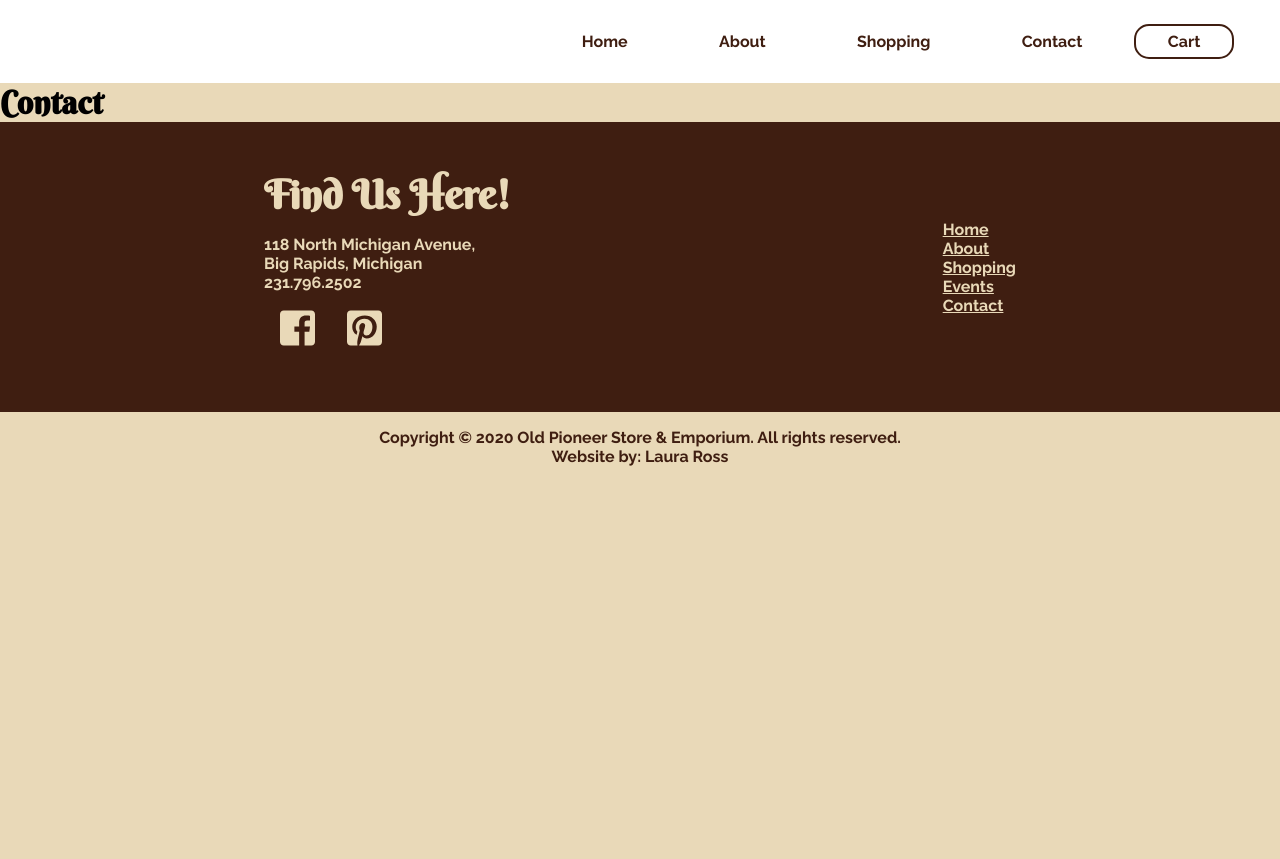
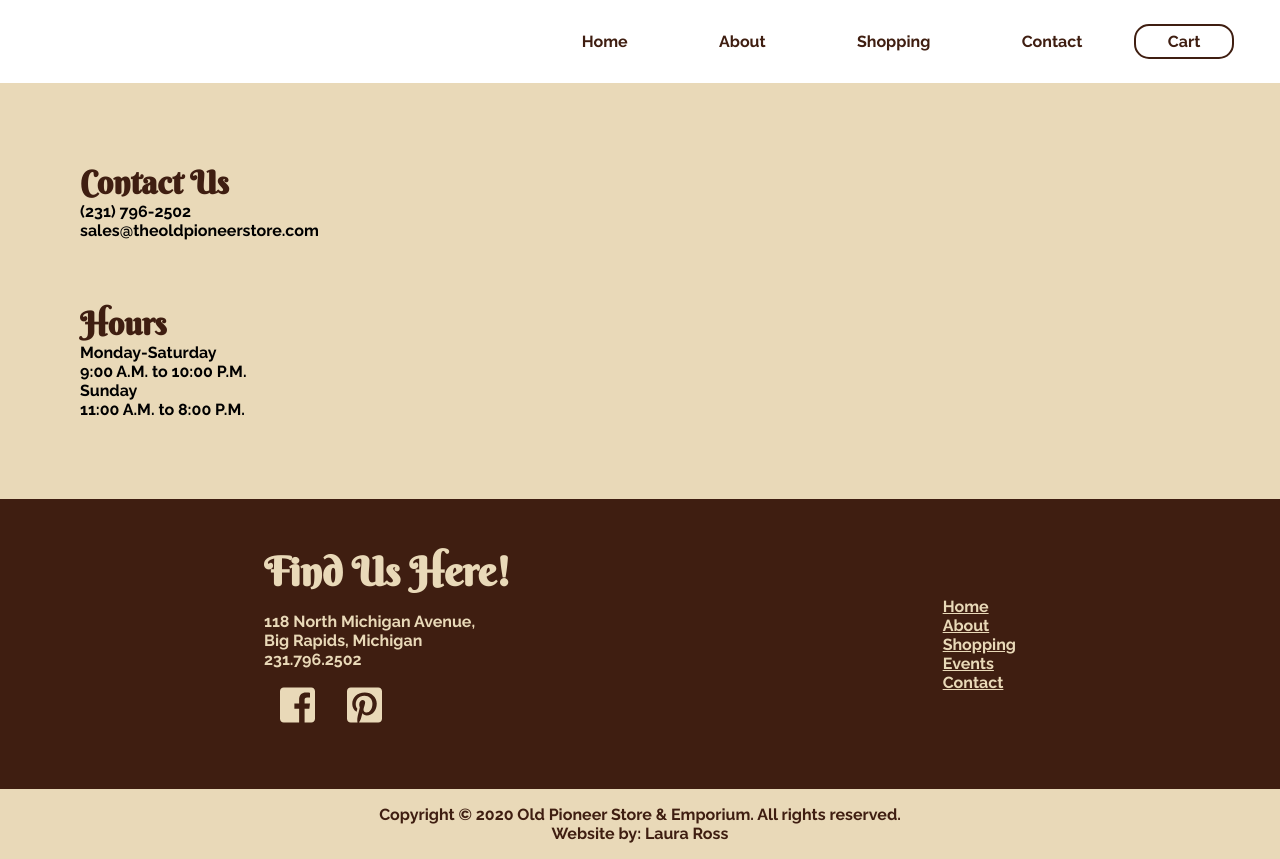
Before and after one commit to LauraE91/Local_Business_Revamp, a React (Create React App) app in the folder client/: page /contact in a window 1280 px wide. Before the commit the page ends 800 px from the top, so only its background shows below. Built offline with nearby package versions, Linux system fonts and the light colour scheme; a web font is replaced by a local one.

Commit message:
Created contact page (minus the map) and events page.

```diff
--- a/client/src/components/Contact.js
+++ b/client/src/components/Contact.js
@@ -1,11 +1,24 @@
 import React from 'react';
 import { Link } from 'react-router-dom';
 import '../App.css';
+import './css/contact-page.css';
 
 function Contact() {
   return (
-    <div className="App">
-      <h1>Contact</h1>
+    <div className="App contact-us-page">
+      <div className="contact-us">
+        <h1>Contact Us</h1>
+        <p>(231) 796-2502</p>
+        <p>sales@theoldpioneerstore.com</p>
+      </div>
+
+      <div className="hours">
+        <h1>Hours</h1>
+        <p>Monday-Saturday</p>
+        <p>9:00 A.M. to 10:00 P.M.</p>
+        <p>Sunday</p>
+        <p>11:00 A.M. to 8:00 P.M.</p>
+      </div>
     </div>
   );
 }
--- a/client/src/components/Events.js
+++ b/client/src/components/Events.js
@@ -1,11 +1,24 @@
 import React from 'react';
 import { Link } from 'react-router-dom';
 import '../App.css';
+import './css/events-page.css';
 
 function Events() {
   return (
-    <div className="App">
+    <div className="App events-page">
       <h1>Events</h1>
+      <p>
+      THE ENTIRE MONTH OF JANUARY ALL WINTER APPAREL AND CHRISTMAS IS ONE HALF OFF!</p>
+
+      <p>VALENTINES WEEK Monday February 12th-18th. Valentines Day is Wednesday February 14th, 2018</p>
+
+      <p>Impress the one you love with our beautiful jewerly, wonderful perfumes, candles or one of our famous gift baskets. Don't forget to visit the Kilwins Chocolate Shop located in the same location for all of your Chocolate gifts. Go to Kilwins Big Rapids facebook page for more information.</p>
+
+      <p>FESTIVAL OF THE ARTS-FEBRUARY 1-FEBRUARY 28   FOR MORE INFORMATION CONTACT ART WORKS OF BIG RAPIDS</p>
+
+      <p>PRESIDENTS DAY SALE-MONDAY, FEBRUARY 19TH, 2018 celebrated on the third Monday of February. If you spend 50.00 you will get a 10.00 gift card for your next purchase!</p>
+
+      <p>MARDI GRAS-TUESDAY, FEBRUARY 13th come in wearing purple, green and gold and you will recieve a chocolate covered strawberry!</p>
     </div>
   );
 }
--- a/client/src/components/Home/HomeInfoSection.js
+++ b/client/src/components/Home/HomeInfoSection.js
@@ -1,4 +1,5 @@
 import React from "react";
+import { Link } from "react-router-dom";
 import "../../App.css";
 import "../css/home-info-section.css";
 
@@ -17,7 +18,7 @@ function HomeInfoSection() {
         </div>
 
         <div className="global-card info-card accent-card2">
-          <h3>Events</h3>
+          <h3><Link to="/events">Events</Link></h3>
           <ul>
             <li>
             FEBRUARY 13th -  <br />come in wearing purple, green and gold and you will recieve a chocolate covered strawberry!</li>
--- /dev/null
+++ b/client/src/components/css/contact-page.css
@@ -0,0 +1,19 @@
+
+
+.contact-us-page {
+  display: flex;
+  flex-direction: column;
+  justify-content: space-around;
+  align-items: flex-start;
+  padding: 3rem;
+  }
+
+  .contact-us-page h1,
+  .contact-us-page li {
+    color: var(--dark);
+  }
+
+  .contact-us,
+  .hours {
+    margin: 2rem;
+}
--- /dev/null
+++ b/client/src/components/css/events-page.css
@@ -0,0 +1,30 @@
+.events-page {
+  padding: 3rem;
+}
+.events-page h1,
+.events-page p {
+  color: var(--dark);
+}
+
+.events-page p {
+  margin-top: 1rem;
+}
+
+@media(min-width: 830px) {
+  .events-page {
+    width: 70%;
+    margin: 0 auto;
+  }
+}
+
+@media(min-width: 1000px) {
+  .events-page {
+    width: 50%;
+  }
+}
+
+@media(min-width: 1100px) {
+  .events-page {
+    width: 40%;
+  }
+}
--- a/client/src/components/css/home-info-section.css
+++ b/client/src/components/css/home-info-section.css
@@ -20,6 +20,15 @@ blockquote {
   margin-top: 1rem;
 }
 
+.info-card h3 a {
+  color: var(--dark);
+}
+
+.info-card h3 a:hover {
+  color: var(--dark);
+  text-decoration: none;
+}
+
 .accent-card {
   border: 5px solid var(--accent);
   background: inherit;
```
Also changed, not shown: 1 other file (tests, documents, lock files or other folders).
